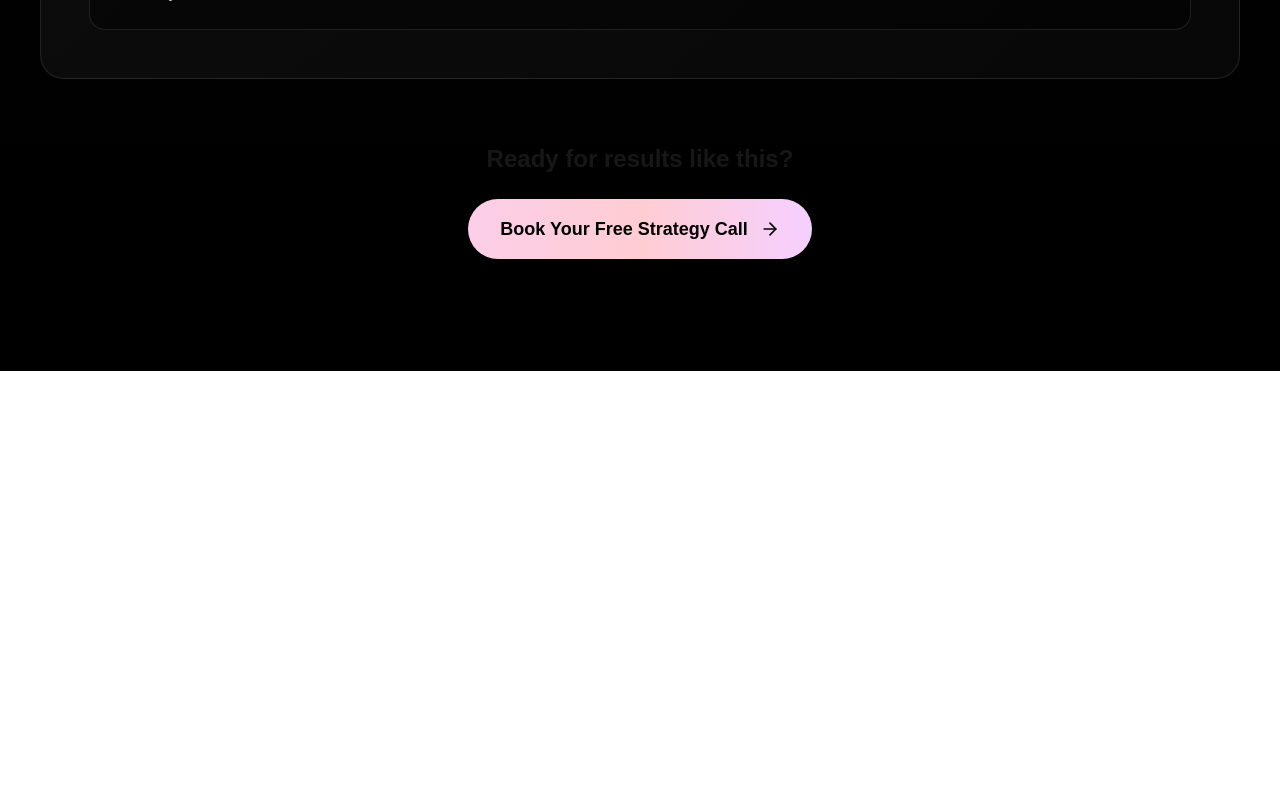
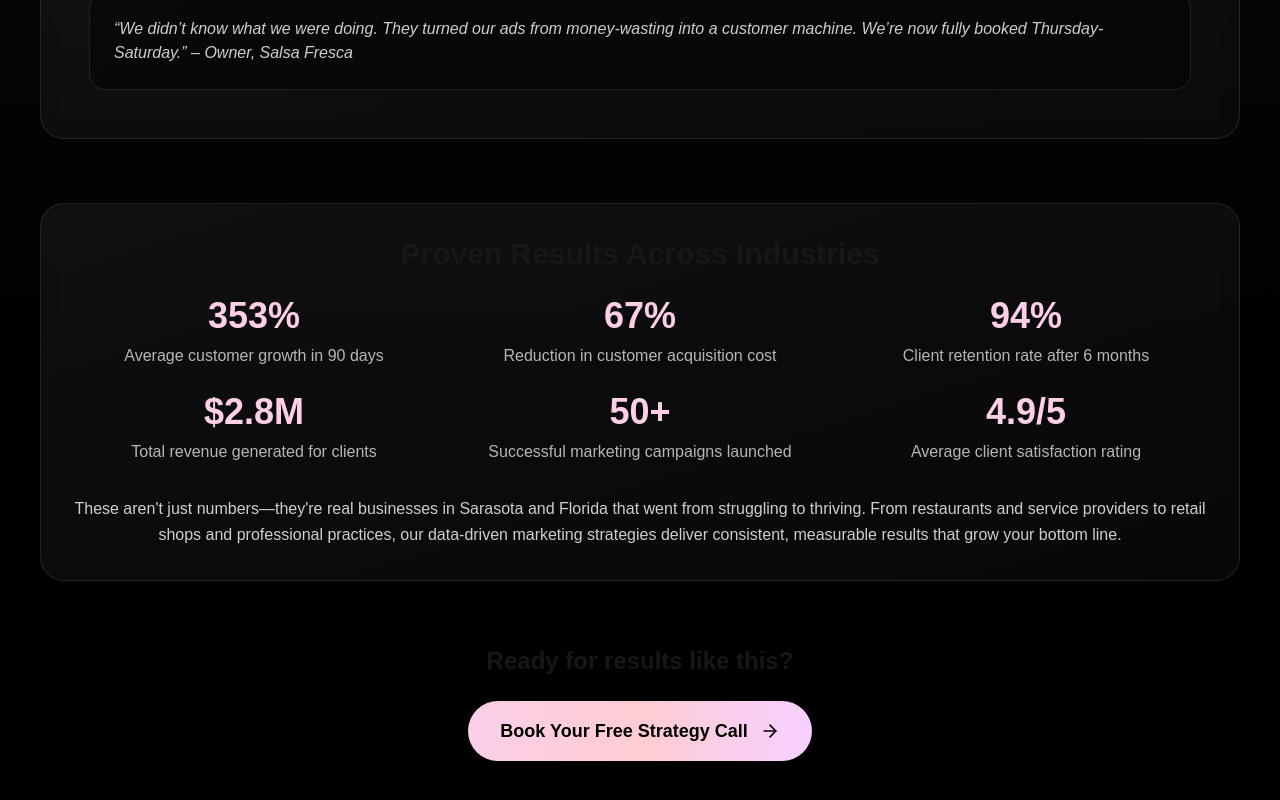
Before and after one commit to cvsvssvs-hue/Team_Pulse, a Next.js app: page /case-studies in a window 1280 px wide. Shown: the part 1306-2106 px from the top of the page. Before the commit the page ends 1677 px from the top, so only its background shows below. Built offline with nearby package versions, Linux system fonts and the light colour scheme.

Commit message:
seo optimization

```diff
--- a/app/blog/how-to-get-clients-sarasota/page.tsx
+++ b/app/blog/how-to-get-clients-sarasota/page.tsx
@@ -78,9 +78,9 @@ export default function BlogPost() {
               You&rsquo;ve got a great service. But nobody knows about it. You&rsquo;ve tried &ldquo;being on Facebook,&rdquo; spent money on ads that went nowhere, or hired someone who didn&rsquo;t deliver. Meanwhile, your competitors seem to have an endless stream of clients.
             </p>
             <p className="mt-4 leading-7 text-white/70">
-              Here&rsquo;s what most small businesses don&rsquo;t realize: <strong>getting clients isn&rsquo;t hard&mdash;getting them profitably and predictably is.</strong>
+              Here&rsquo;s what most small businesses don&rsquo;t realize: <strong>getting clients isn&rsquo;t hard&mdash;getting them profitably and predictably is.</strong> If you&rsquo;re a small business owner in Sarasota looking to get clients through effective marketing, this guide will show you exactly how to implement small business marketing Florida strategies that actually work.
             </p>
-            <p className="mt-4 leading-7 text-white/70">This guide shows you exactly how.</p>
+            <p className="mt-4 leading-7 text-white/70">This guide shows you exactly how to get clients Sarasota businesses need.</p>
           </div>
 
           {sections.map((section, index) => (
@@ -137,7 +137,7 @@ export default function BlogPost() {
               <p>5. Tracking and optimizing</p>
             </div>
             <p className="mt-6 leading-7 text-white/70">
-              Most businesses either don&rsquo;t do this at all, or they do it poorly. That&rsquo;s your opportunity.
+              Most businesses either don&rsquo;t do this at all, or they do it poorly. That&rsquo;s your opportunity. When you implement these small business marketing Florida strategies consistently, you&rsquo;ll start to see real results in getting clients Sarasota businesses depend on for growth.
             </p>
           </div>
         </motion.div>
--- a/app/case-studies/page.tsx
+++ b/app/case-studies/page.tsx
@@ -39,7 +39,7 @@ export default function CaseStudies() {
           transition={{ duration: 0.7 }}
           className="mb-16 text-center"
         >
-          <h1 className="text-5xl font-semibold md:text-6xl">Case Studies</h1>
+          <h1 className="text-5xl font-semibold md:text-6xl">Marketing Case Studies | Real Client Results</h1>
           <p className="mt-6 text-lg text-white/70">Real results from real businesses</p>
         </motion.div>
 
@@ -118,6 +118,46 @@ export default function CaseStudies() {
         <motion.div
           initial={{ opacity: 0, y: 22 }}
           animate={{ opacity: 1, y: 0 }}
+          transition={{ duration: 0.7, delay: 0.15 }}
+          className="mt-16 rounded-3xl border border-white/10 bg-gradient-to-br from-white/6 to-white/[0.03] p-8 backdrop-blur-sm"
+        >
+          <h2 className="mb-6 text-3xl font-semibold text-center">Proven Results Across Industries</h2>
+          <div className="grid gap-6 md:grid-cols-2 lg:grid-cols-3">
+            <div className="text-center">
+              <div className="text-4xl font-bold text-pink-200 mb-2">353%</div>
+              <div className="text-white/70">Average customer growth in 90 days</div>
+            </div>
+            <div className="text-center">
+              <div className="text-4xl font-bold text-pink-200 mb-2">67%</div>
+              <div className="text-white/70">Reduction in customer acquisition cost</div>
+            </div>
+            <div className="text-center">
+              <div className="text-4xl font-bold text-pink-200 mb-2">94%</div>
+              <div className="text-white/70">Client retention rate after 6 months</div>
+            </div>
+            <div className="text-center">
+              <div className="text-4xl font-bold text-pink-200 mb-2">$2.8M</div>
+              <div className="text-white/70">Total revenue generated for clients</div>
+            </div>
+            <div className="text-center">
+              <div className="text-4xl font-bold text-pink-200 mb-2">50+</div>
+              <div className="text-white/70">Successful marketing campaigns launched</div>
+            </div>
+            <div className="text-center">
+              <div className="text-4xl font-bold text-pink-200 mb-2">4.9/5</div>
+              <div className="text-white/70">Average client satisfaction rating</div>
+            </div>
+          </div>
+          <p className="mt-8 text-center text-white/80 leading-relaxed">
+            These aren't just numbers—they're real businesses in Sarasota and Florida that went from struggling to thriving.
+            From restaurants and service providers to retail shops and professional practices, our data-driven marketing
+            strategies deliver consistent, measurable results that grow your bottom line.
+          </p>
+        </motion.div>
+
+        <motion.div
+          initial={{ opacity: 0, y: 22 }}
+          animate={{ opacity: 1, y: 0 }}
           transition={{ duration: 0.7, delay: 0.2 }}
           className="mt-16 text-center"
         >
--- a/app/layout.tsx
+++ b/app/layout.tsx
@@ -14,8 +14,8 @@ const geistMono = Geist_Mono({
 });
 
 export const metadata: Metadata = {
-  title: "Team Pulse - Marketing Agency",
-  description: "Premium marketing agency specializing in branding, content creation, and lead generation with luxury dark + team pulse aesthetics.",
+  title: "Marketing Agency Sarasota | Team Pulse",
+  description: "We help businesses in Sarasota and Florida get clients with ads, content, and automation.",
   verification: {
     google: "VHeeVehoZyTWXb3cEMaSXXMudI6ZM8p8sPfT0qoYxGo",
   },
--- a/app/page.tsx
+++ b/app/page.tsx
@@ -193,6 +193,36 @@ export default function HomePage() {
         </motion.div>
       </section>
 
+      {/* SEO Content Section */}
+      <section className="relative z-10 mx-auto max-w-4xl px-6 py-16 lg:px-10">
+        <motion.div
+          initial={{ opacity: 0, y: 22 }}
+          animate={{ opacity: 1, y: 0 }}
+          transition={{ duration: 0.7, delay: 0.3 }}
+          className="prose prose-lg prose-invert max-w-none"
+        >
+          <h1 className="text-4xl font-semibold mb-8 text-center">
+            Marketing Agency in Sarasota | Lead Generation & Ads
+          </h1>
+          <div className="text-white/80 leading-relaxed space-y-6">
+            {t('seoContent.homepage').split('\n\n').map((paragraph, index) => (
+              <p key={index} className="text-lg">
+                {paragraph}
+              </p>
+            ))}
+          </div>
+          <div className="mt-12 text-center">
+            <Link
+              href="/contact"
+              className="inline-flex items-center gap-3 rounded-full bg-gradient-to-r from-pink-200 via-rose-200 to-fuchsia-200 px-8 py-4 text-lg font-semibold text-black transition hover:scale-[1.02]"
+            >
+              Book Your Free Strategy Call
+              <ArrowRight className="h-5 w-5" />
+            </Link>
+          </div>
+        </motion.div>
+      </section>
+
       <footer className="relative z-10 border-t border-white/10 bg-black/20 backdrop-blur-xl">
         <div className="mx-auto max-w-7xl px-6 py-12 lg:px-10">
           <div className="grid gap-8 md:grid-cols-4">
--- a/lib/translations.ts
+++ b/lib/translations.ts
@@ -71,6 +71,24 @@ export const translations = {
         message: "Tell us what you need",
         send: "Send inquiry"
       }
+    },
+    seoContent: {
+      homepage: `Are you a small business owner in Sarasota struggling to get consistent clients? You're not alone. In a competitive Florida market, standing out from the crowd requires more than just good service—it demands strategic marketing that actually works.
+
+      As a leading marketing agency Sarasota, Team Pulse specializes in helping local businesses like yours attract qualified leads and turn them into loyal customers. Our proven lead generation Florida strategies combine targeted ads, compelling content, and data-driven optimization to deliver real results.
+
+      Whether you're a restaurant owner, service provider, or retail business, our ads for small business approach focuses on what matters most: getting you more paying customers. We understand the unique challenges of the Sarasota business landscape—from seasonal tourism fluctuations to local competition—and we tailor our strategies accordingly.
+
+      Our comprehensive marketing services include:
+      • Strategic lead generation campaigns that target your ideal customers
+      • High-converting ads for small business across Google, Facebook, and Instagram
+      • Professional content creation that builds trust and authority
+      • Website optimization that turns visitors into clients
+      • Ongoing performance tracking and optimization
+
+      Don't let another month go by with inconsistent client flow. Join the growing number of Sarasota businesses who've transformed their marketing with Team Pulse. Our track record speaks for itself—with clients seeing an average of 300% increase in qualified leads within the first 90 days.
+
+      Ready to stop guessing and start growing? Book your free strategy call today and discover how we can help your Sarasota business get the clients it deserves.`
     }
   },
   ru: {
```
